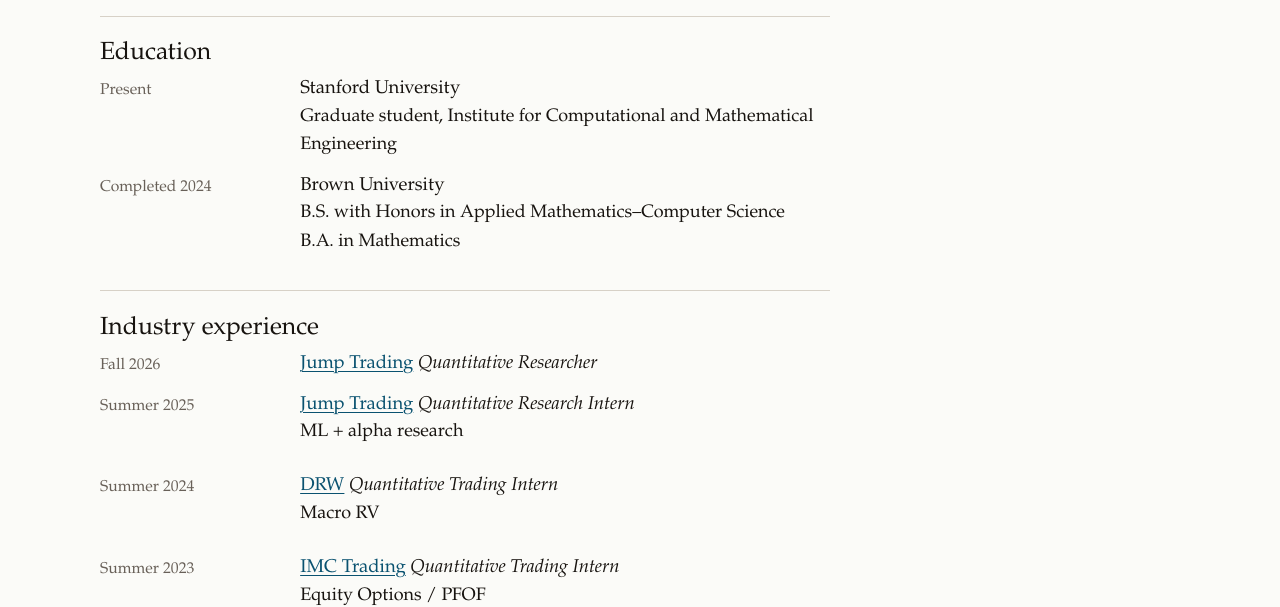
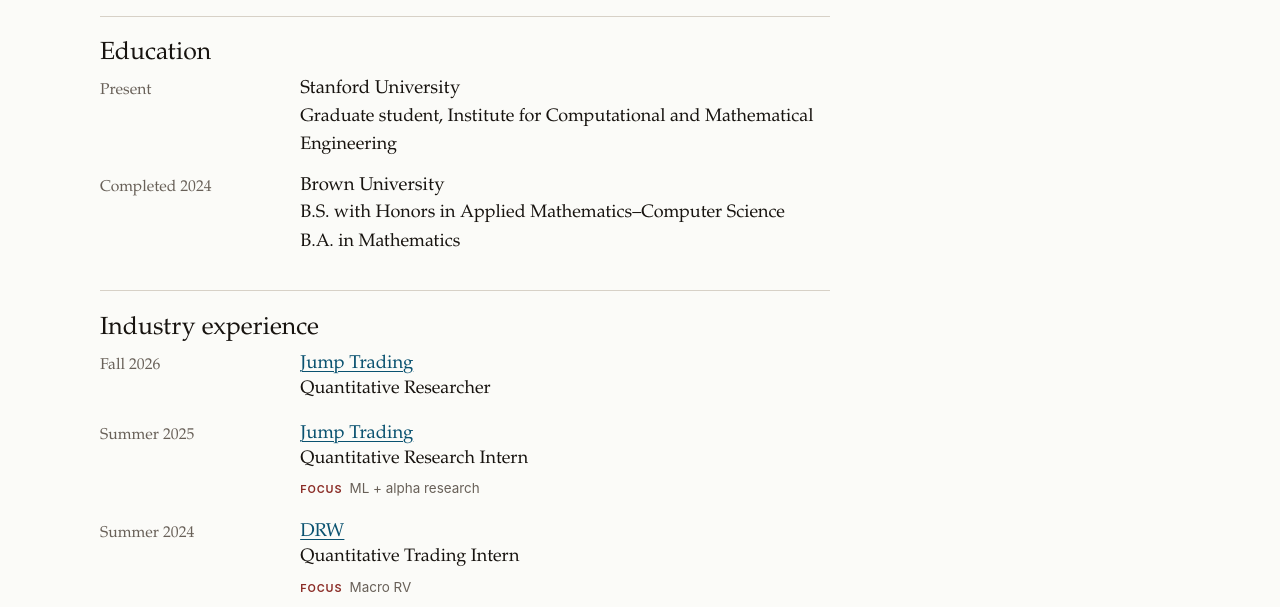
Before and after one commit to benjamin-shih/benjamin-shih.github.io, an Astro site: page /background in a window 1280 px wide. Shown: the part 198-805 px from the top of the page. Built offline with nearby package versions, Linux system fonts and the light colour scheme; Astro itself is replaced by a stand-in of ours.

Commit message:
Refine industry entry typography

```diff
--- a/src/pages/background.astro
+++ b/src/pages/background.astro
@@ -27,13 +27,16 @@
 
   <section>
     <h2>Industry experience</h2>
-    <div class="entry-list">
+    <div class="entry-list industry-list">
       {experience.map((item) => (
-        <article class="dated-entry">
+        <article class="dated-entry industry-entry">
           <p class="date">{item.period}</p>
           <div>
-            <h3><a href={item.href}>{item.organization}</a> <em>{item.title}</em></h3>
-            {item.detail !== "New York" && <p>{item.detail}</p>}
+            <h3><a href={item.href}>{item.organization}</a></h3>
+            <p class="industry-role">{item.title}</p>
+            {item.detail !== "New York" && (
+              <p class="industry-detail"><span>Focus</span>{item.detail}</p>
+            )}
           </div>
         </article>
       ))}
--- a/src/styles/global.css
+++ b/src/styles/global.css
@@ -335,6 +335,39 @@
   margin-bottom: 0;
 }
 
+.industry-list {
+  gap: 1.15rem;
+}
+
+.industry-entry h3 {
+  margin-bottom: 0.05rem;
+}
+
+.industry-role {
+  margin-bottom: 0.12rem;
+  color: var(--text);
+  font-weight: 500;
+}
+
+.industry-detail {
+  display: inline-flex;
+  align-items: baseline;
+  gap: 0.45rem;
+  margin-bottom: 0;
+  color: var(--muted);
+  font-family: var(--sans);
+  font-size: 0.84rem;
+  line-height: 1.4;
+}
+
+.industry-detail span {
+  color: var(--accent);
+  font-size: 0.68rem;
+  font-weight: 600;
+  letter-spacing: 0.08em;
+  text-transform: uppercase;
+}
+
 .degree-list p {
   margin-bottom: 0;
 }
```
